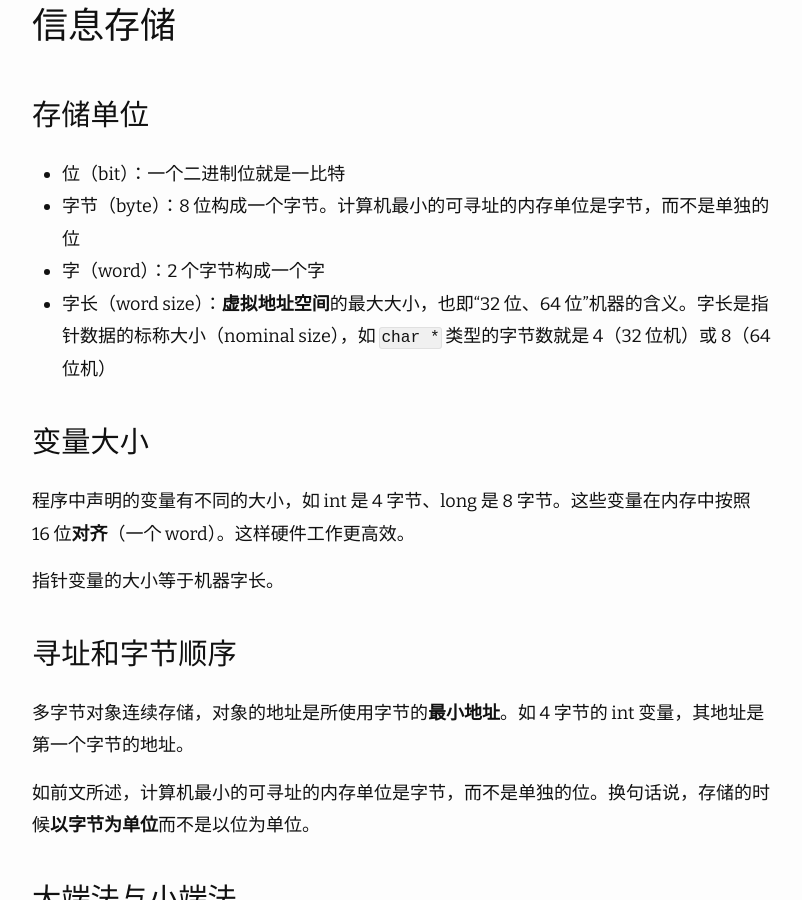
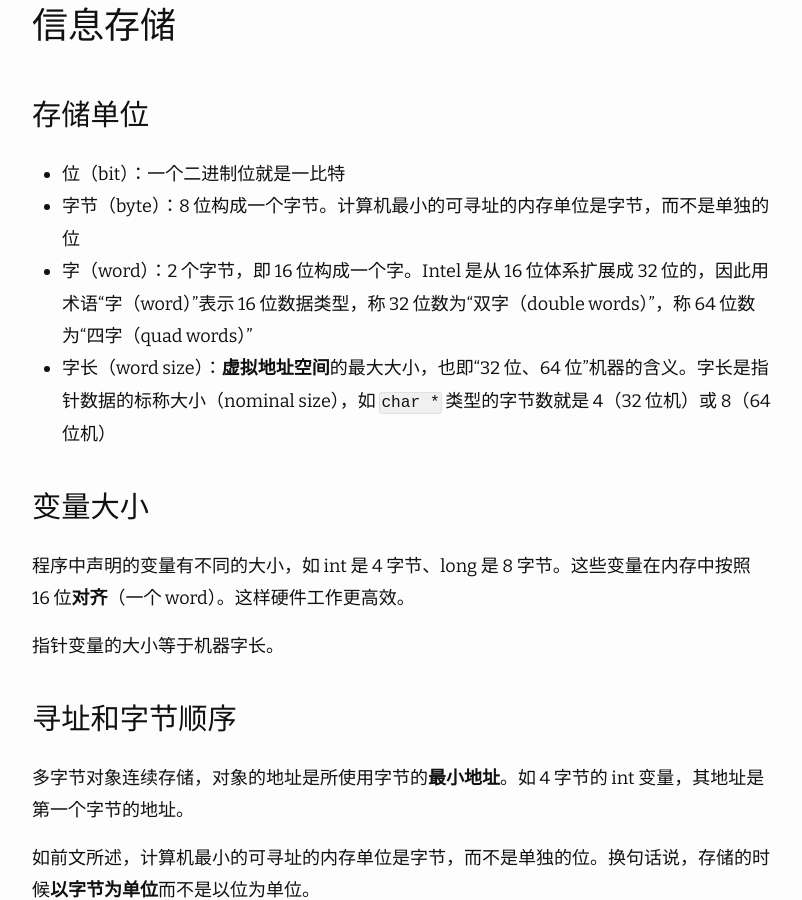
Before and after one commit to imageslr/blog, a Jekyll site: the page built from _posts/2019-11-30-csapp-2.md, in a window 1280 px wide and 900 px high, scrolled down 1670 px. Shown: the whole window, without its empty margins (238-1040 px from the left). Built offline with Jekyll 4.4.1, drawn with Linux system fonts in a browser that asks for light colours; nearby versions of some CDN libraries; formulas are drawn with MathJax 3; comment, search, counter and statistics services are not loaded.

Commit message:
update post

```diff
--- a/_posts/2019-11-30-csapp-2.md
+++ b/_posts/2019-11-30-csapp-2.md
@@ -16,7 +16,7 @@ date: 2019/11/30 15:00
 
 - 位（bit）：一个二进制位就是一比特
 - 字节（byte）：8 位构成一个字节。计算机最小的可寻址的内存单位是字节，而不是单独的位
-- 字（word）：2 个字节构成一个字
+- 字（word）：2 个字节，即 16 位构成一个字。Intel 是从 16 位体系扩展成 32 位的，因此用术语“字（word）”表示 16 位数据类型，称 32 位数为“双字（double words）”，称 64 位数为“四字（quad words）”
 - 字长（word size）：**虚拟地址空间**的最大大小，也即“32 位、64 位”机器的含义。字长是指针数据的标称大小（nominal size），如 `char *` 类型的字节数就是 4（32 位机）或 8（64 位机）
 
 ### 变量大小
```
